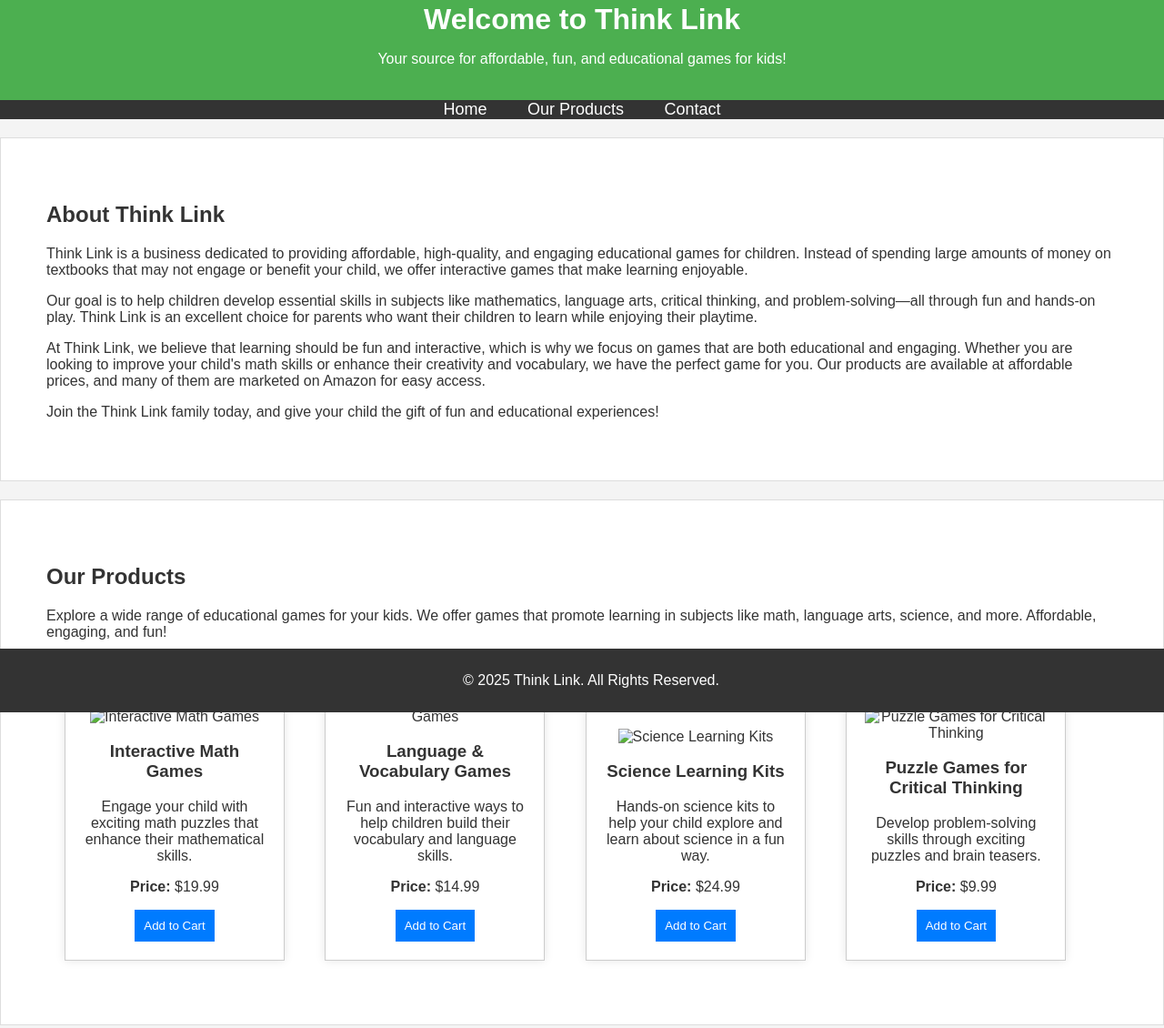
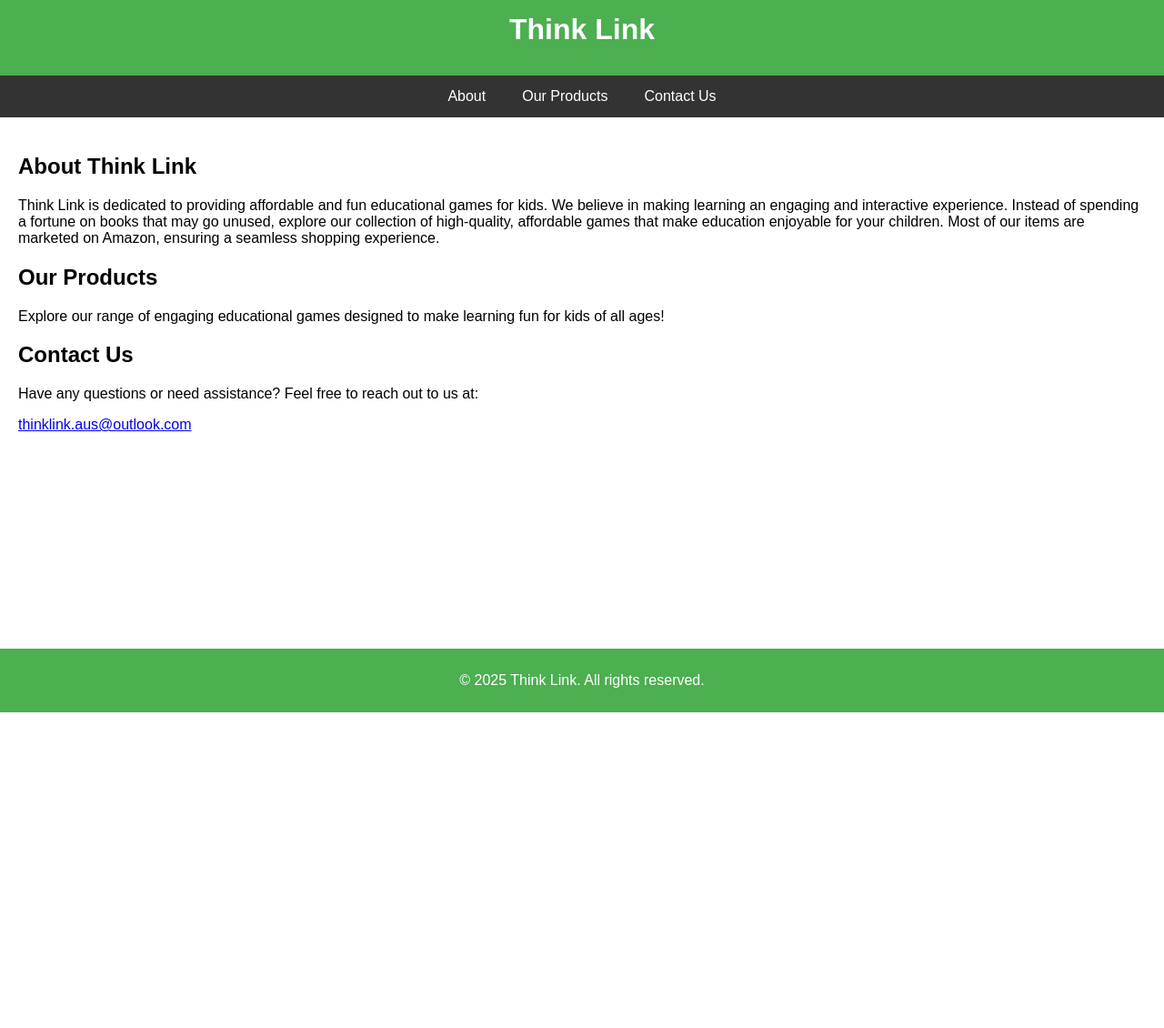
Before and after one commit to ThinkLink-Hub/Think-Link, a plain HTML site: page index.html in a window 1280 px wide. Shown: the part 17-1147 px from the top of the page at 91% size. After the commit the page ends 800 px from the top, so only its background shows below. Drawn offline with Linux system fonts and the light colour scheme.

Commit message:
index.html

```diff
--- a/index.html
+++ b/index.html
@@ -3,91 +3,74 @@
 <head>
     <meta charset="UTF-8">
     <meta name="viewport" content="width=device-width, initial-scale=1.0">
-  <meta http-equiv="X-UA-Compatible" content="ie=edge">
-  <title>Think Link - Educational Games</title>
-  <link rel="stylesheet" href="styles.css">
+    <title>Think Link</title>
+    <style>
+        body {
+            font-family: Arial, sans-serif;
+            margin: 0;
+            padding: 0;
+        }
+        header {
+            background-color: #4CAF50;
+            color: white;
+            padding: 10px 0;
+            text-align: center;
+        }
+        nav {
+            display: flex;
+            justify-content: center;
+            background-color: #333;
+        }
+        nav a {
+            color: white;
+            padding: 14px 20px;
+            text-decoration: none;
+            text-align: center;
+        }
+        nav a:hover {
+            background-color: #ddd;
+            color: black;
+        }
+        .content {
+            padding: 20px;
+        }
+        footer {
+            background-color: #4CAF50;
+            color: white;
+            text-align: center;
+            padding: 10px 0;
+            position: fixed;
+            width: 100%;
+            bottom: 0;
+        }
+    </style>
 </head>
 <body>
     <header>
-    <h1>Welcome to Think Link</h1>
-    <p>Your source for affordable, fun, and educational games for kids!</p>
+        <h1>Think Link</h1>
     </header>
-
     <nav>
-    <ul>
-      <li><a href="#home">Home</a></li>
-      <li><a href="#products">Our Products</a></li>
-      <li><a href="#contact">Contact</a></li>
-    </ul>
+        <a href="#about">About</a>
+        <a href="#products">Our Products</a>
+        <a href="#contact">Contact Us</a>
     </nav>
-
-  <!-- Home Section -->
-  <section id="home">
-    <div class="container">
+    <div class="content">
+        <section id="about">
             <h2>About Think Link</h2>
-      <p>Think Link is a business dedicated to providing affordable, high-quality, and engaging educational games for children. Instead of spending large amounts of money on textbooks that may not engage or benefit your child, we offer interactive games that make learning enjoyable.</p>
-      <p>Our goal is to help children develop essential skills in subjects like mathematics, language arts, critical thinking, and problem-solving—all through fun and hands-on play. Think Link is an excellent choice for parents who want their children to learn while enjoying their playtime.</p>
-      <p>At Think Link, we believe that learning should be fun and interactive, which is why we focus on games that are both educational and engaging. Whether you are looking to improve your child's math skills or enhance their creativity and vocabulary, we have the perfect game for you. Our products are available at affordable prices, and many of them are marketed on Amazon for easy access.</p>
-      <p>Join the Think Link family today, and give your child the gift of fun and educational experiences!</p>
+            <p>Think Link is dedicated to providing affordable and fun educational games for kids. We believe in making learning an engaging and interactive experience. Instead of spending a fortune on books that may go unused, explore our collection of high-quality, affordable games that make education enjoyable for your children. Most of our items are marketed on Amazon, ensuring a seamless shopping experience.</p>
+        </section>
+        <section id="products">
+            <h2>Our Products</h2>
+            <p>Explore our range of engaging educational games designed to make learning fun for kids of all ages!</p>
+        </section>
+        <section id="contact">
+            <h2>Contact Us</h2>
+            <p>Have any questions or need assistance? Feel free to reach out to us at:</p>
+            <a href="mailto:thinklink.aus@outlook.com">thinklink.aus@outlook.com</a>
+        </section>
     </div>
-  </section>
-
-  <!-- Products Section -->
-  <section id="products">
-    <div class="container">
-      <h2>Our Products</h2>
-      <p>Explore a wide range of educational games for your kids. We offer games that promote learning in subjects like math, language arts, science, and more. Affordable, engaging, and fun!</p>
-
-      <!-- Product Cards -->
-      <div class="product-card">
-        <img src="path/to/product1.jpg" alt="Interactive Math Games">
-        <h3>Interactive Math Games</h3>
-        <p>Engage your child with exciting math puzzles that enhance their mathematical skills.</p>
-        <p><strong>Price:</strong> $19.99</p>
-        <button>Add to Cart</button>
-      </div>
-
-      <div class="product-card">
-        <img src="path/to/product2.jpg" alt="Language & Vocabulary Games">
-        <h3>Language & Vocabulary Games</h3>
-        <p>Fun and interactive ways to help children build their vocabulary and language skills.</p>
-        <p><strong>Price:</strong> $14.99</p>
-        <button>Add to Cart</button>
-      </div>
-
-      <div class="product-card">
-        <img src="path/to/product3.jpg" alt="Science Learning Kits">
-        <h3>Science Learning Kits</h3>
-        <p>Hands-on science kits to help your child explore and learn about science in a fun way.</p>
-        <p><strong>Price:</strong> $24.99</p>
-        <button>Add to Cart</button>
-      </div>
-
-      <div class="product-card">
-        <img src="path/to/product4.jpg" alt="Puzzle Games for Critical Thinking">
-        <h3>Puzzle Games for Critical Thinking</h3>
-        <p>Develop problem-solving skills through exciting puzzles and brain teasers.</p>
-        <p><strong>Price:</strong> $9.99</p>
-        <button>Add to Cart</button>
-      </div>
-    </div>
-  </section>
-
-  <!-- Contact Section (Increased Size) -->
-  <section id="contact">
-    <div class="container">
-      <h2>Contact Us</h2>
-      <p style="font-size: 1.5em; padding: 20px 0;">
-        If you have any questions or inquiries, feel free to reach out! We would love to hear from you and assist with any information you need about our products.
-      </p>
-      <p style="font-size: 1.3em;">
-        Email: <a href="mailto:zohaibmalik.pk@outlook.com" style="font-size: 1.3em; color: #0066cc;">zohaibmalik.pk@outlook.com</a>
-      </p>
-    </div>
-  </section>
-
     <footer>
-    <p>&copy; 2025 Think Link. All Rights Reserved.</p>
+        <p>&copy; 2025 Think Link. All rights reserved.</p>
     </footer>
 </body>
 </html>
```
Lines whose indentation alone changed are shown as unchanged.
